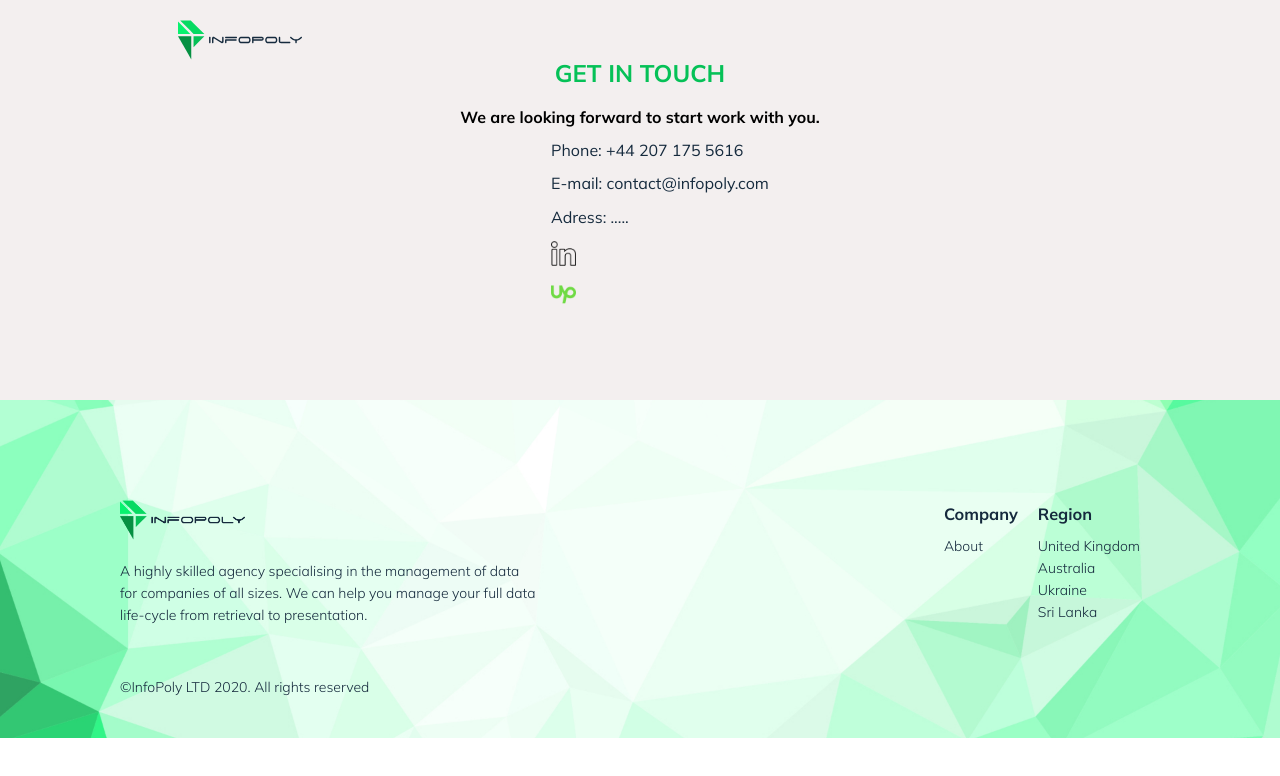
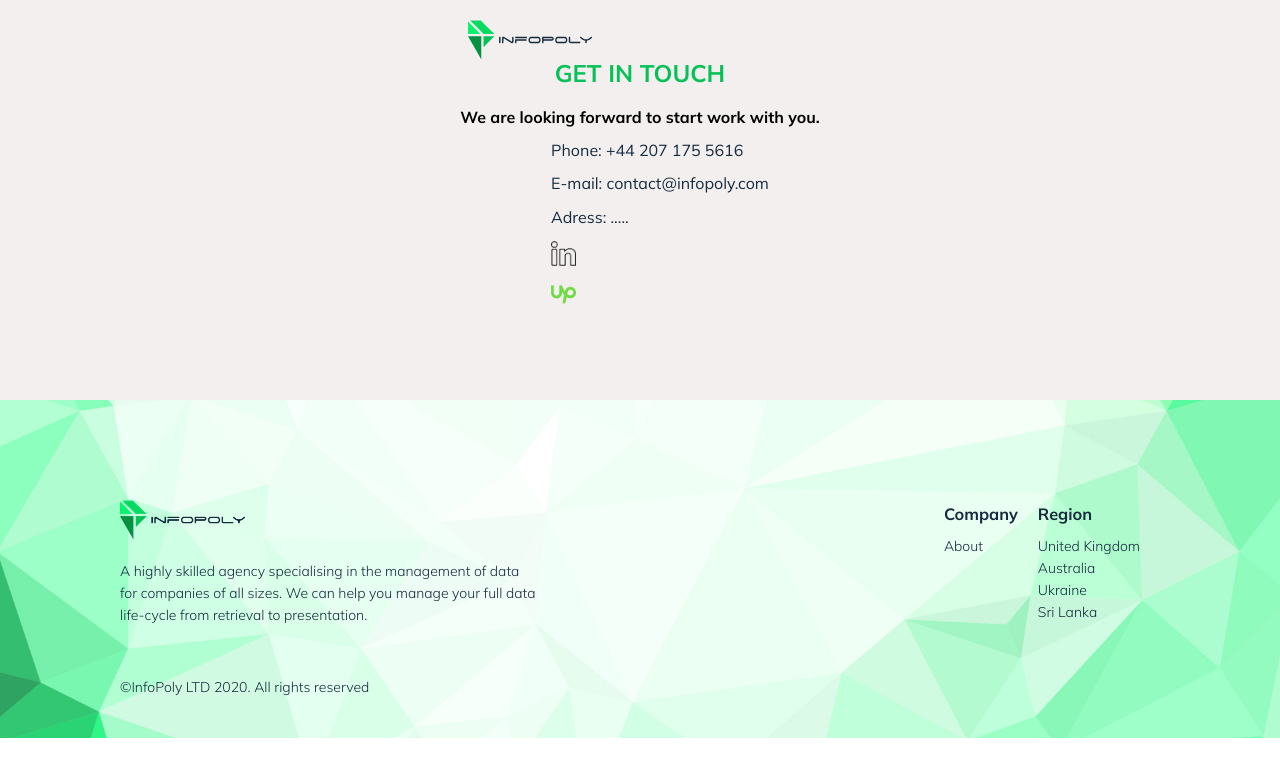
Before and after one commit to KaterynaHruvman/Infopoly, a React (Create React App) app: page /contactus in a window 1280 px wide. Shown: the top 776 px of the page. Built offline with nearby package versions, Linux system fonts and the light colour scheme.

Commit message:
fixed logo

```diff
--- a/src/components/Contacts/Contacts.module.css
+++ b/src/components/Contacts/Contacts.module.css
@@ -57,5 +57,20 @@
     margin-top: 15px;
     font-size: 16px;
     font-family: 'Mulish';
+    text-align: center;
 
   }
+  @media (min-width: 768px)  {
+    .logo {
+      height: 40px;
+      position:relative;
+      right: 280px;
+    }
+  }
+  @media (min-width: 390px)  {
+    .logo {
+      height: 40px;
+      position:relative;
+      right: 110px;
+    }
+  }
```
